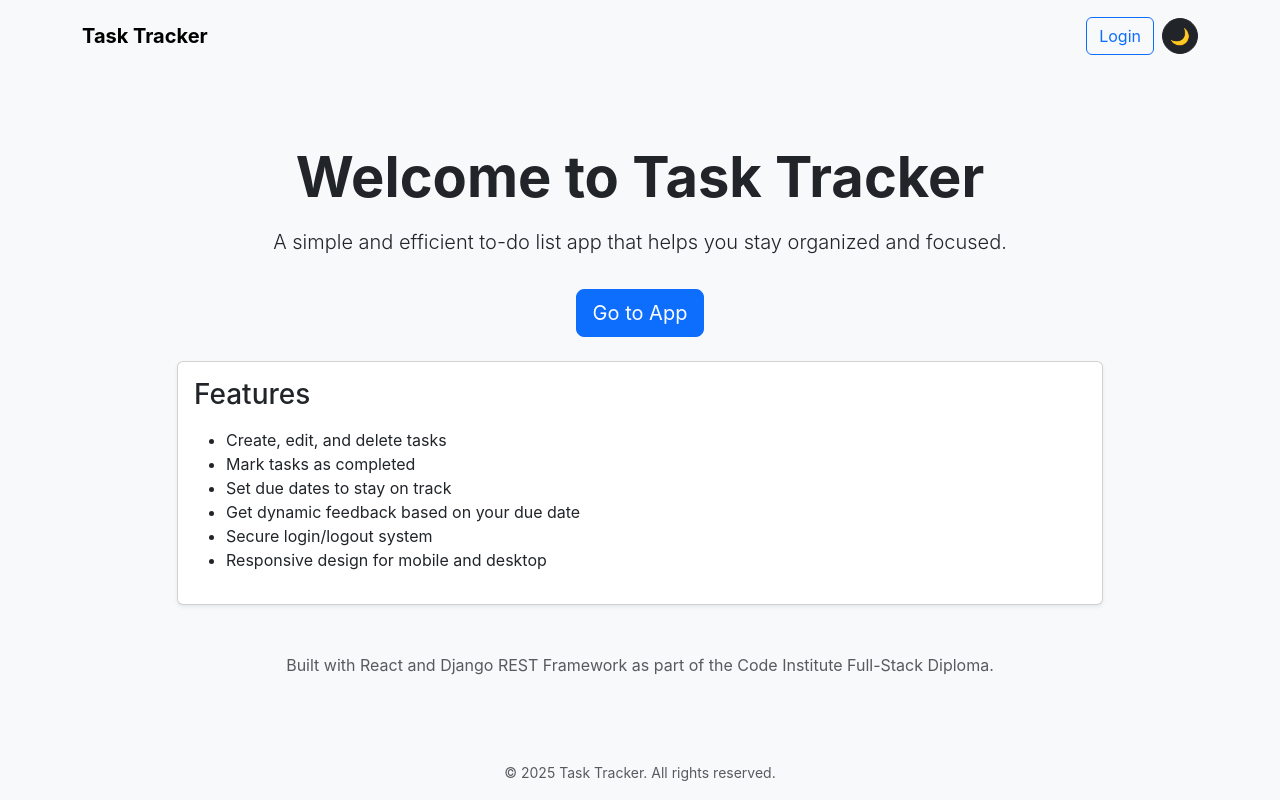
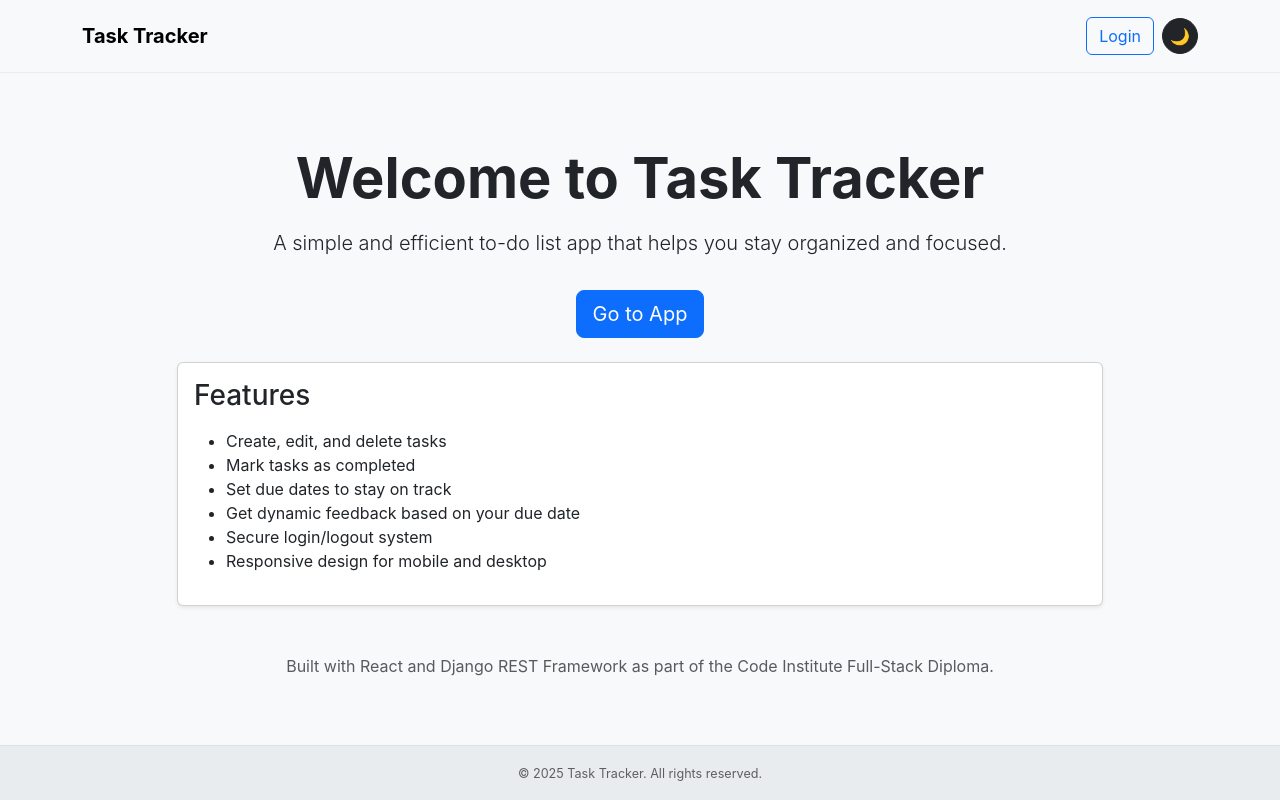
Before and after one commit to itjosephk2/task-tracker-react, a React (Create React App) app: page / in a window 1280 px wide. Built offline with nearby package versions, Linux system fonts and the light colour scheme.

Commit message:
feat: updated nav and footer light theme

```diff
--- a/src/components/Footer/Footer.css
+++ b/src/components/Footer/Footer.css
@@ -1,3 +1,25 @@
 .footer-dark {
-    background-color: #1c1c1c;
-  }
+  background-color: #1e1e1e;
+  color: #f8f9fa;
+  border-top: 1px solid rgba(255, 255, 255, 0.05);
+  padding: 1rem 0;
+  text-align: center;
+  font-size: 0.9rem;
+}
+
+.footer-dark small {
+  color: rgba(255, 255, 255, 0.6);
+}
+
+.footer-light {
+  background-color: #e9ecef;
+  color: #212529;
+  border-top: 1px solid rgba(0, 0, 0, 0.05);
+  padding: 1rem 0;
+  text-align: center;
+  font-size: 0.9rem;
+}
+
+.footer-light small {
+  color: rgba(0, 0, 0, 0.6);
+}
--- a/src/components/Footer/Footer.jsx
+++ b/src/components/Footer/Footer.jsx
@@ -15,7 +15,7 @@ const Footer = () => {
   return (
     <footer
       className={`text-center py-3 fixed-bottom ${
-        darkMode ? 'footer-dark text-light' : 'bg-light text-muted'
+        darkMode ? 'footer-dark' : 'footer-light'
       }`}
     >
       <Container>
--- a/src/components/Navbar/Navbar.css
+++ b/src/components/Navbar/Navbar.css
@@ -1,4 +1,15 @@
-/* Navbar.css */
 .navbar-dark-mode {
-    background-color: #1c1c1c !important;
-  }
+  background-color: #1e1e1e;
+  color: #f8f9fa;
+  border-bottom: 1px solid rgba(255, 255, 255, 0.05);
+  padding: 1rem 0;
+  font-size: 0.9rem;
+}
+
+.navbar-light-custom {
+  background-color: #e9ecef;
+  color: #212529;
+  border-bottom: 1px solid rgba(0, 0, 0, 0.05);
+  padding: 1rem 0;
+  font-size: 0.9rem;
+}
--- a/src/components/Navbar/Navbar.jsx
+++ b/src/components/Navbar/Navbar.jsx
@@ -19,7 +19,7 @@ const NavBar = () => {
       bg={darkMode ? '' : 'light'}
       variant={darkMode ? 'dark' : 'light'}
       expand="lg"
-      className={`mb-4 py-3 ${darkMode ? 'navbar-dark-mode' : ''}`}
+      className={`mb-4 py-3 ${darkMode ? 'navbar-dark-mode' : 'navbar-light-custom'}`}
     >
       <Container>
         <Navbar.Brand
```
